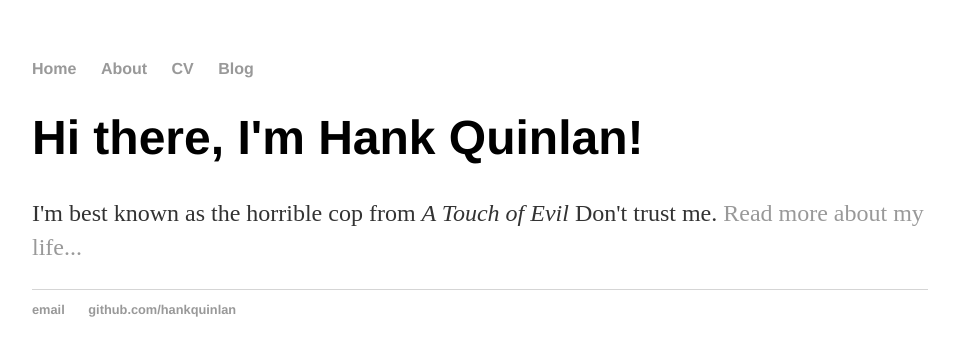
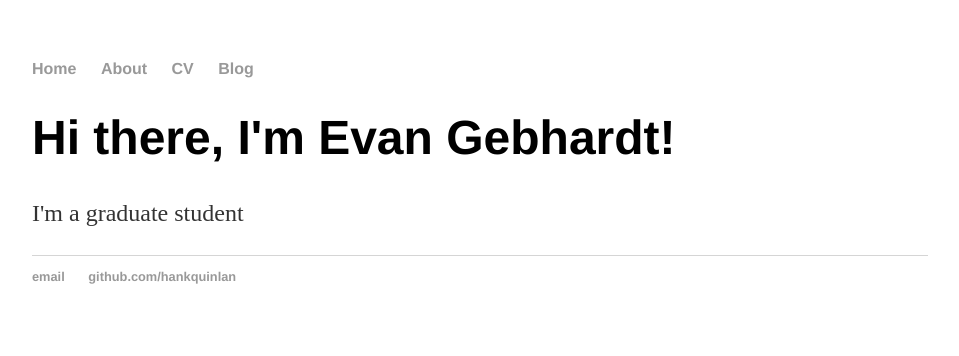
Before and after one commit to Evangeb/Evangeb.github.io, a Jekyll site: the page built from index.html, in a window 1280 px wide. Shown: the top 356 px of the page, without its empty margins (160-1119 px from the left). Built offline with Jekyll 4.4.1, drawn with Linux system fonts in a browser that asks for light colours.

Commit message:
Website Update

```diff
--- a/index.html
+++ b/index.html
@@ -1,8 +1,8 @@
 ---
 layout: default
-title: Hank Quinlan, Horrible Cop
+title: Evan Gebhardt
 ---
 <div class="blurb">
-	<h1>Hi there, I'm Hank Quinlan!</h1>
-	<p>I'm best known as the horrible cop from <em>A Touch of Evil</em> Don't trust me. <a href="/about">Read more about my life...</a></p>
+	<h1>Hi there, I'm Evan Gebhardt!</h1>
+	<p>I'm a graduate student</p>
 </div><!-- /.blurb -->
```
